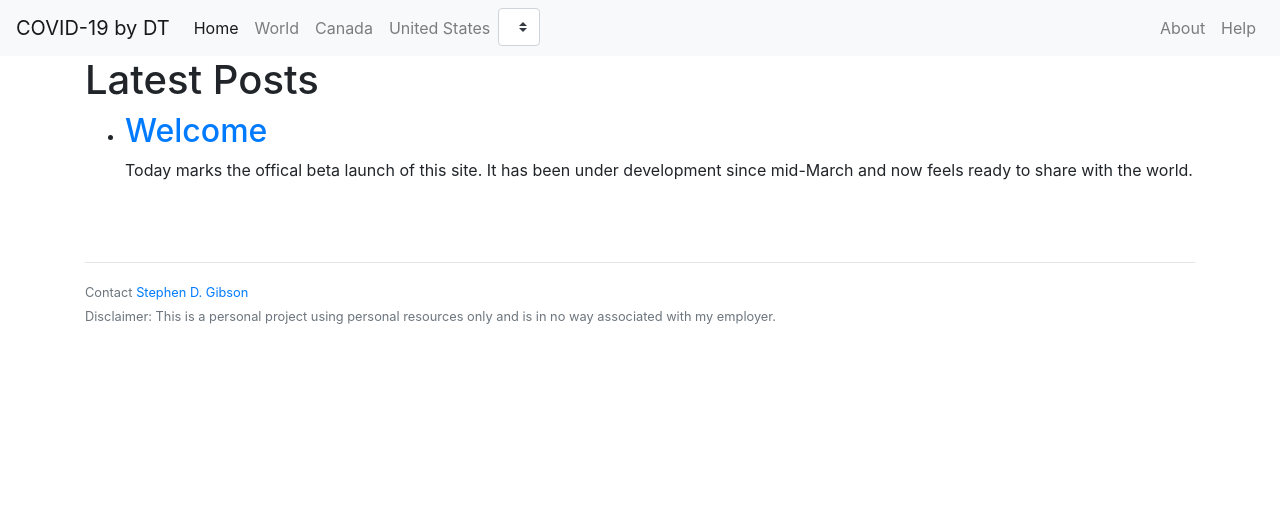
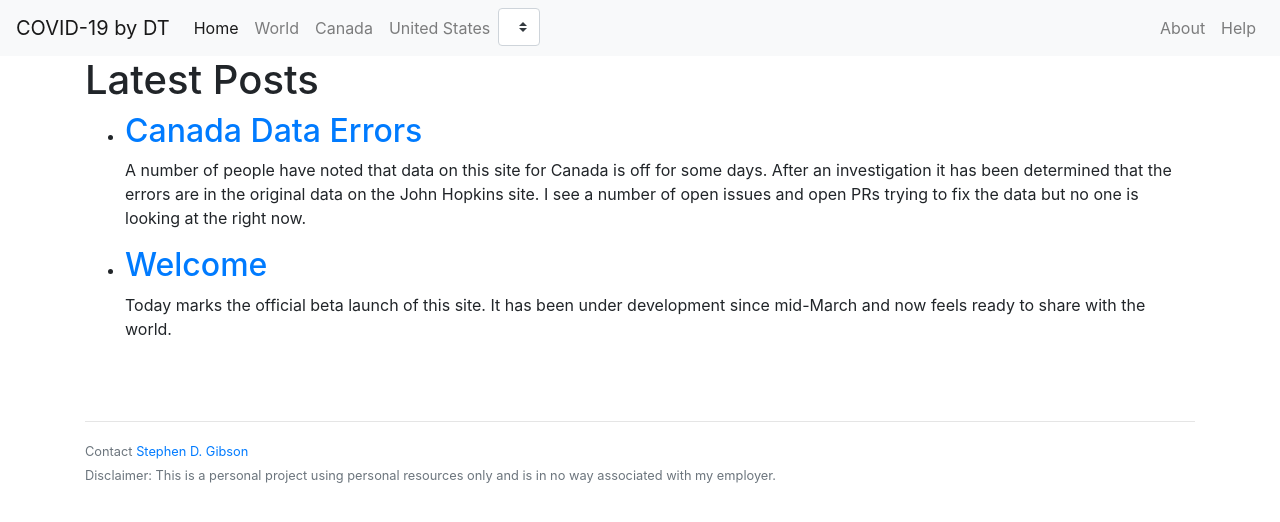
Before and after one commit to dungeontiger/dungeontiger.github.io, a Jekyll site: the page built from whatsNew.html, in a window 1280 px wide. Shown: the top 522 px of the page. Built offline with Jekyll 4.4.1, drawn with Linux system fonts in a browser that asks for light colours; nearby versions of some CDN libraries; a script that is not in the unit is left out; comment, search, counter and statistics services are not loaded.

Commit message:
posted note about bad data in Canada

```diff
--- a/_posts/2020-04-12-beta.md
+++ b/_posts/2020-04-12-beta.md
@@ -2,7 +2,7 @@
 layout: post
 title: Welcome
 ---
-Today marks the offical beta launch of this site.  It has been
+Today marks the official beta launch of this site.  It has been
 under development since mid-March and now feels ready to share
 with the world.
 
--- /dev/null
+++ b/_posts/2020-04-13-errors.md
@@ -0,0 +1,11 @@
+---
+layout: post
+title: Canada Data Errors
+---
+A number of people have noted that data on this site for Canada is off for some days. After an investigation it
+has been determined that the errors are in the original data on the John Hopkins site.  I see a number of
+open issues and open PRs trying to fix the data but no one is looking at the right now.
+
+I will be endeavouring to address this problem soon.  Stay tuned.
+
+_Stay Safe -- DT_
```
